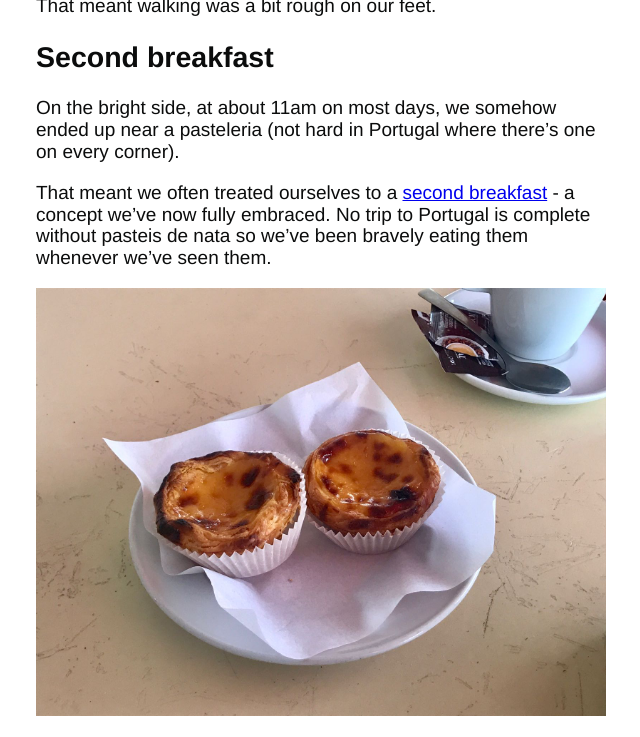
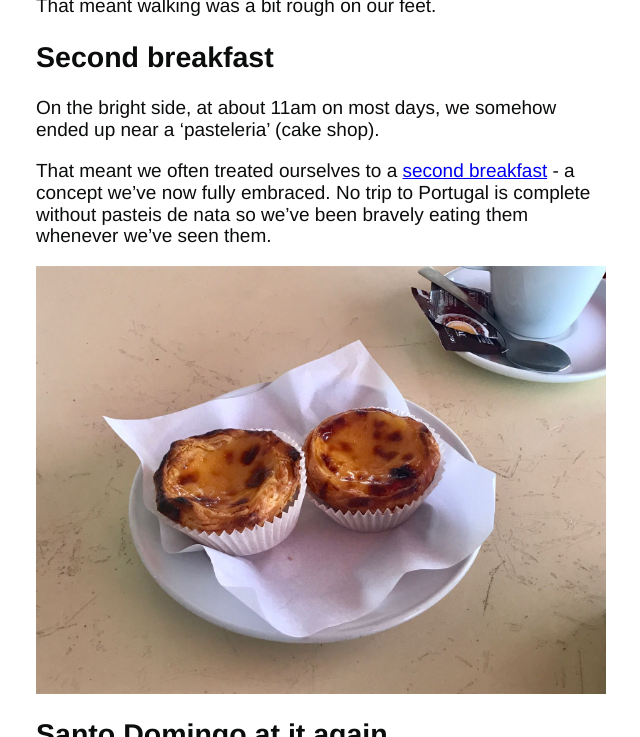
Before and after one commit to tombye/trexit, a Jekyll site: the page built from _posts/2017-10-25-walking-to-porto.markdown, in a window 1280 px wide and 900 px high, scrolled down 575 px, cut to the strip 163-900 px from the top of the window. Shown: the whole strip, without its empty margins (124-764 px from the left). Built offline with Jekyll 4.4.1, drawn with Linux system fonts in a browser that asks for light colours.

Commit message:
Update 2017-10-25-walking-to-porto.markdown

```diff
--- a/_posts/2017-10-25-walking-to-porto.markdown
+++ b/_posts/2017-10-25-walking-to-porto.markdown
@@ -17,7 +17,7 @@ That meant walking was a bit rough on our feet.
 
 ## Second breakfast
 
-On the bright side, at about 11am on most days, we somehow ended up near a pasteleria (not hard in Portugal where there's one on every corner).
+On the bright side, at about 11am on most days, we somehow ended up near a 'pasteleria' (cake shop).
 
 That meant we often treated ourselves to a [second breakfast](https://en.m.wikipedia.org/wiki/Second_breakfast) - a concept we've now fully embraced. No trip to Portugal is complete without pasteis de nata so we've been bravely eating them whenever we've seen them.
 
```
